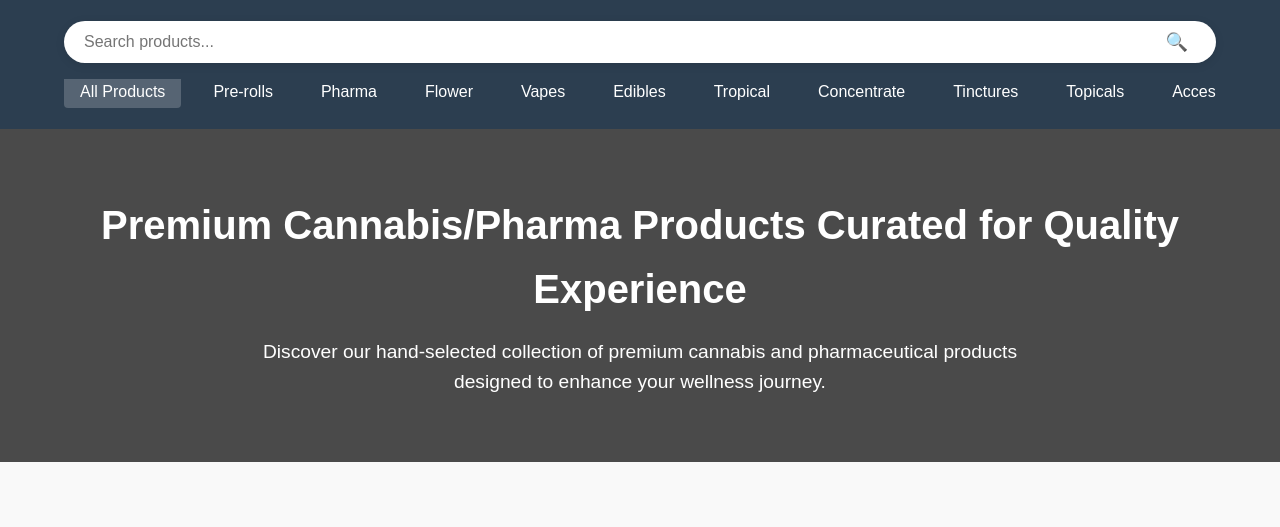
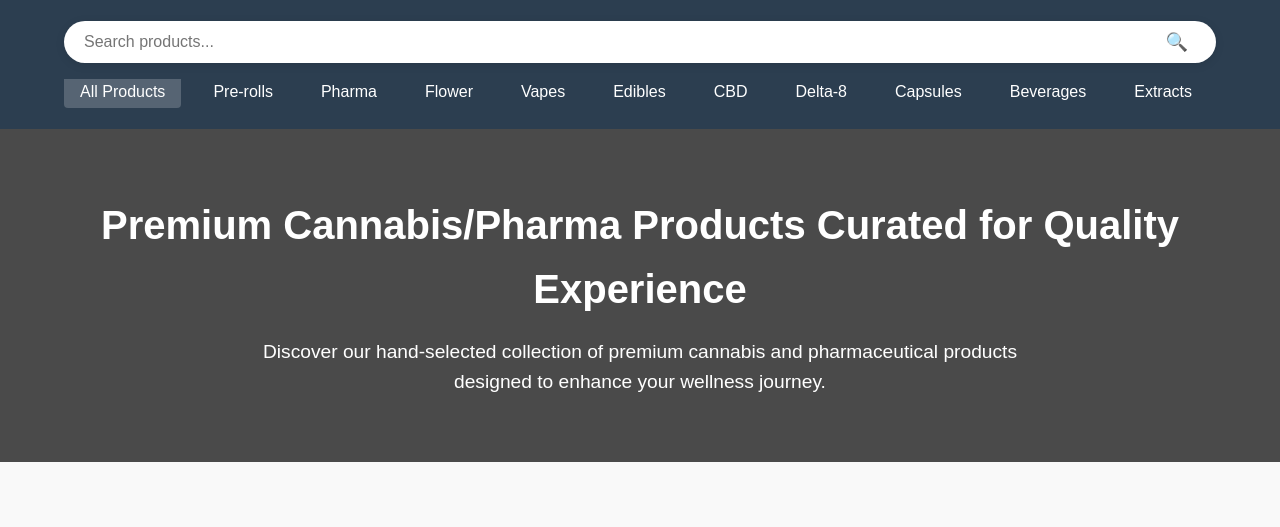
Before and after one commit to loiccheck404/DSIL, a plain HTML site: page html/index.html in a window 1280 px wide. Shown: the part 73-600 px from the top of the page. Drawn offline with Linux system fonts and the light colour scheme.

Commit message:
sixth commit

```diff
--- a/html/index.html
+++ b/html/index.html
@@ -42,11 +42,6 @@
             <li><a href="#">Flower</a></li>
             <li><a href="#">Vapes</a></li>
             <li><a href="#">Edibles</a></li>
-            <li><a href="#">Tropical</a></li>
-            <li><a href="#">Concentrate</a></li>
-            <li><a href="#">Tinctures</a></li>
-            <li><a href="#">Topicals</a></li>
-            <li><a href="#">Accessories</a></li>
             <li><a href="#">CBD</a></li>
             <li><a href="#">Delta-8</a></li>
             <li><a href="#">Capsules</a></li>
@@ -55,7 +50,6 @@
             <li><a href="#">Disposables</a></li>
             <li><a href="#">Oils</a></li>
             <li><a href="#">Gummies</a></li>
-            <li><a href="#">Seeds</a></li>
           </ul>
         </nav>
       </div>
```
